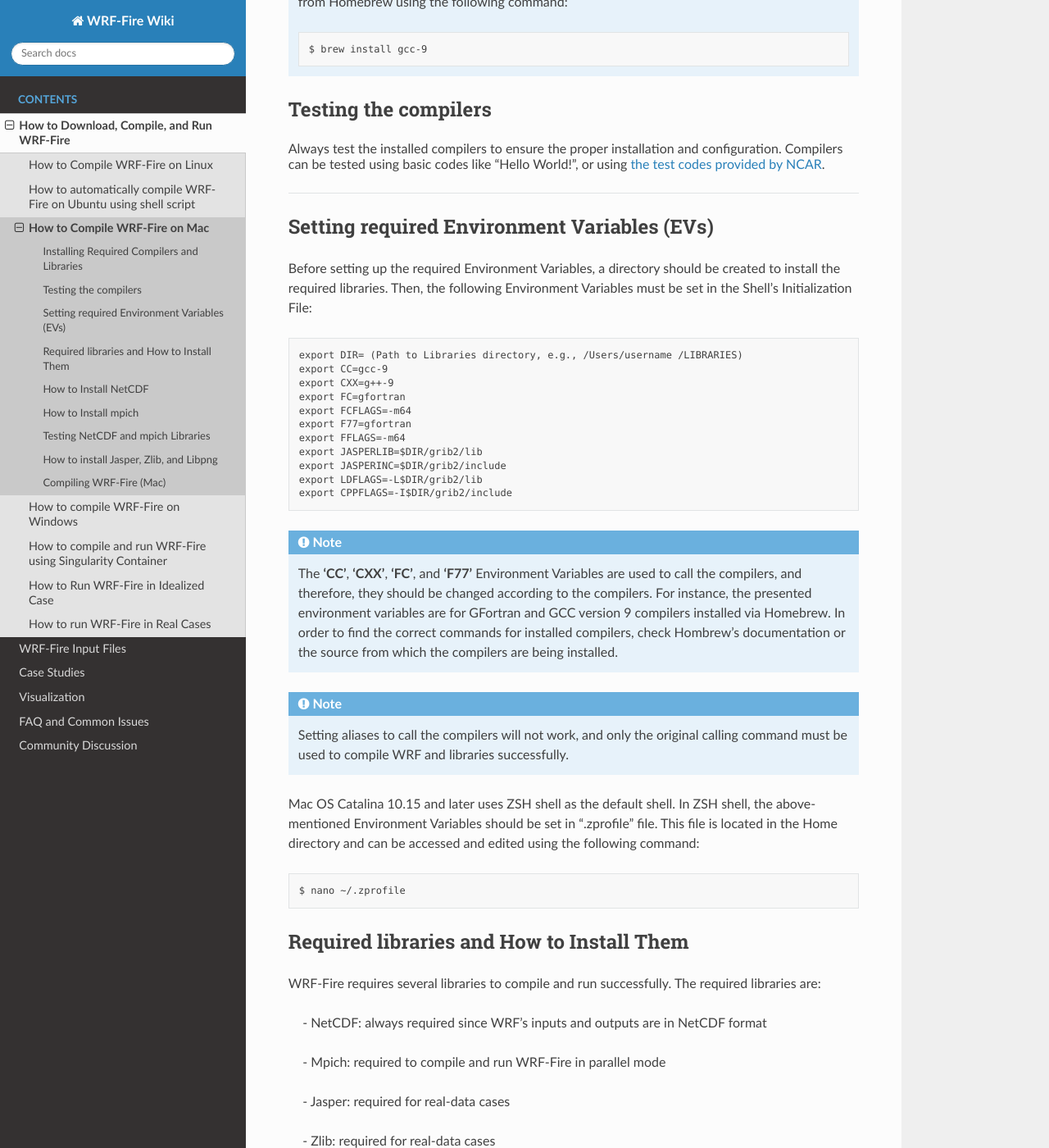
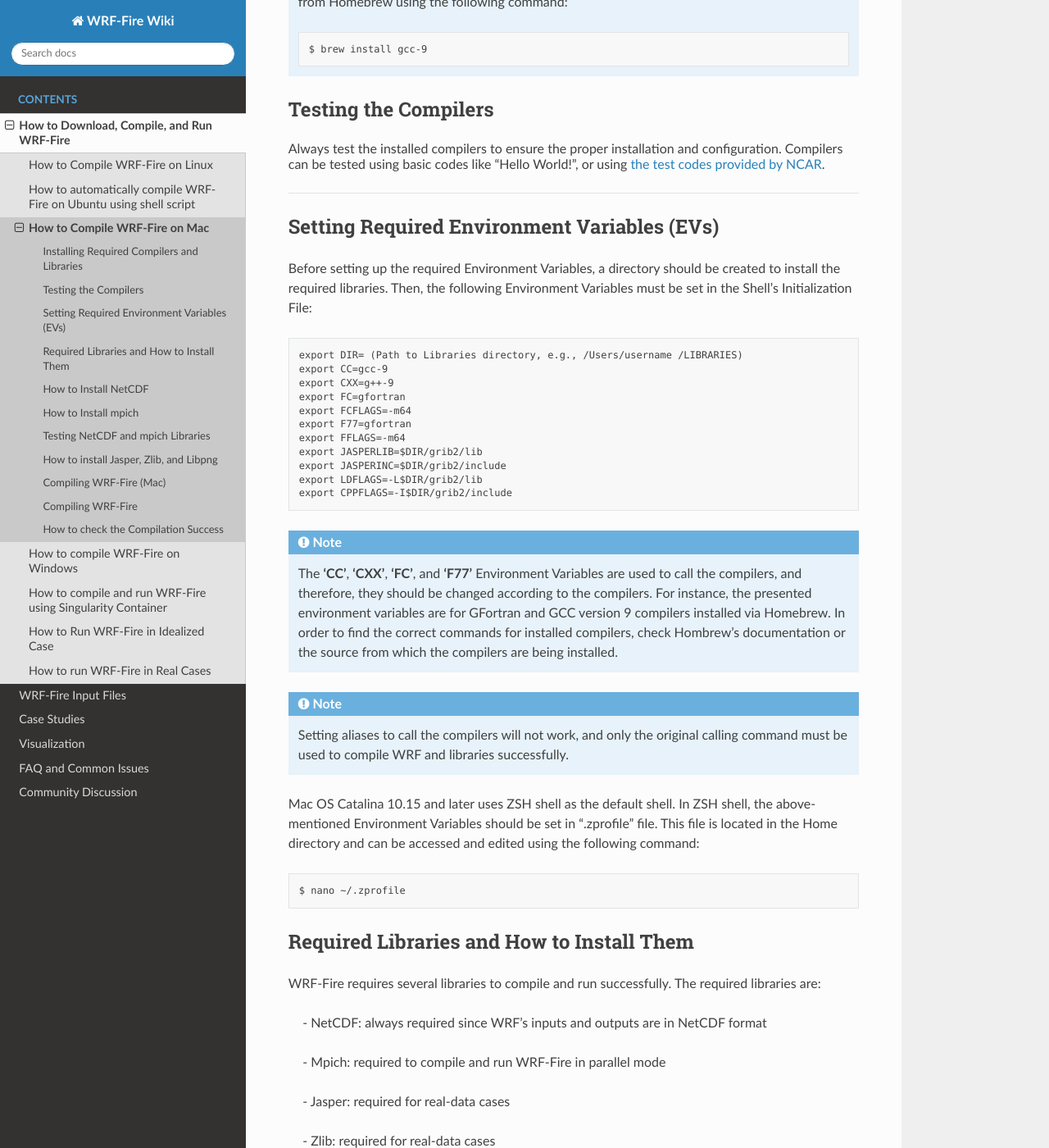
Before and after one commit to WRF-Fire-UNR/UNR-WRF-FIRE, a Sphinx documentation site: the page built from docs/source/Mac.rst, in a window 1280 px wide and 1400 px high, scrolled down 1346 px. Shown: the whole window at 82% size. Built offline with Sphinx 7.4.7 and the Read the Docs theme 2.0.0, drawn with Linux system fonts in a browser that asks for light colours; some of the changed text lies outside the part shown.

Commit message:
Update Mac.rst

```diff
--- a/docs/source/Mac.rst
+++ b/docs/source/Mac.rst
@@ -68,7 +68,7 @@ Steps to install the required compilers on Mac OS are as follows:
    $ brew install gcc-9
 
 
-Testing the compilers
+Testing the Compilers
 ---------------------
 .. raw:: html
 
@@ -76,7 +76,7 @@ Testing the compilers
 
 ----------------
 
-Setting required Environment Variables (EVs)
+Setting Required Environment Variables (EVs)
 --------------------------------------------
 Before setting up the required Environment Variables, a directory should be created to install the required libraries. Then, the following Environment Variables must be set in the Shell’s Initialization File::
 
@@ -105,7 +105,7 @@ Mac OS Catalina 10.15 and later uses ZSH shell as the default shell. In ZSH shel
    $ nano ~/.zprofile
 
 
-Required libraries and How to Install Them
+Required Libraries and How to Install Them
 ------------------------------------------
 
 WRF-Fire requires several libraries to compile and run successfully. The required libraries are:
@@ -357,7 +357,8 @@ Mac users should also modify the configuration file and set the correct compiler
 
 .. centered:: Correcting compilers calling command in “configure.wrf” file
 
-**Compiling WRF-Fire**
+Compiling WRF-Fire
+------------------
 
 After creating the configuration file, WRF-Fire can be compiled for idealized and real-data cases using the following commands:
 
@@ -382,7 +383,8 @@ WRF-Fire is compiled using 2 CPUs by default. To change the number of CPUs used
 
    $ ./compile -j 9 em_fire  >& log.compile
 
-**How to check the compilation success**
+How to check the Compilation Success
+------------------------------------
 
 .. raw:: html
 
```
